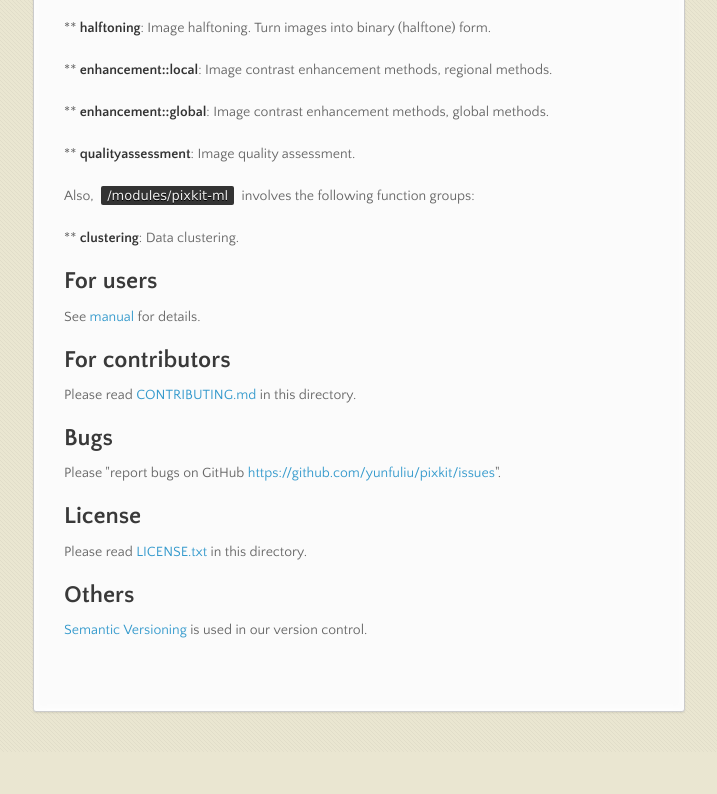
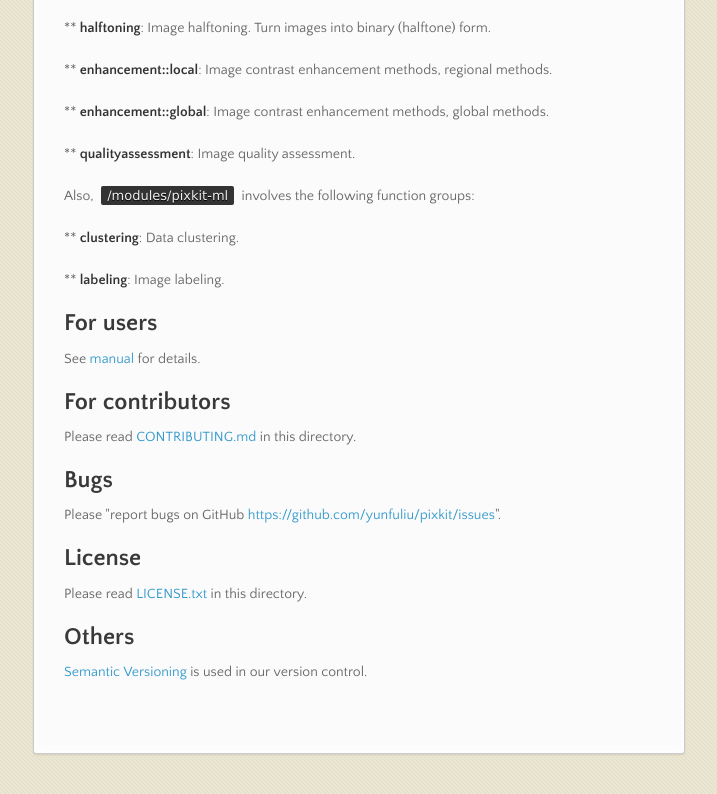
Before and after one commit to yunfuliu/pixkit, a plain HTML site: page index.html in a window 1280 px wide. Shown: the part 1032-1826 px from the top of the page, without its empty margins (282-999 px from the left). Before the commit the page ends 1784 px from the top, so only its background shows below. Drawn offline with nearby package versions, Linux system fonts and the light colour scheme.

```diff
--- a/index.html
+++ b/index.html
@@ -76,6 +76,8 @@
 
 <p>** <strong>clustering</strong>: Data clustering.</p>
 
+<p>** <strong>labeling</strong>: Image labeling.</p>
+
 <h2>
 <a name="for-users" class="anchor" href="#for-users"><span class="octicon octicon-link"></span></a>For users</h2>
 
```
Also changed, not shown: params.json (+1 -1 lines).
